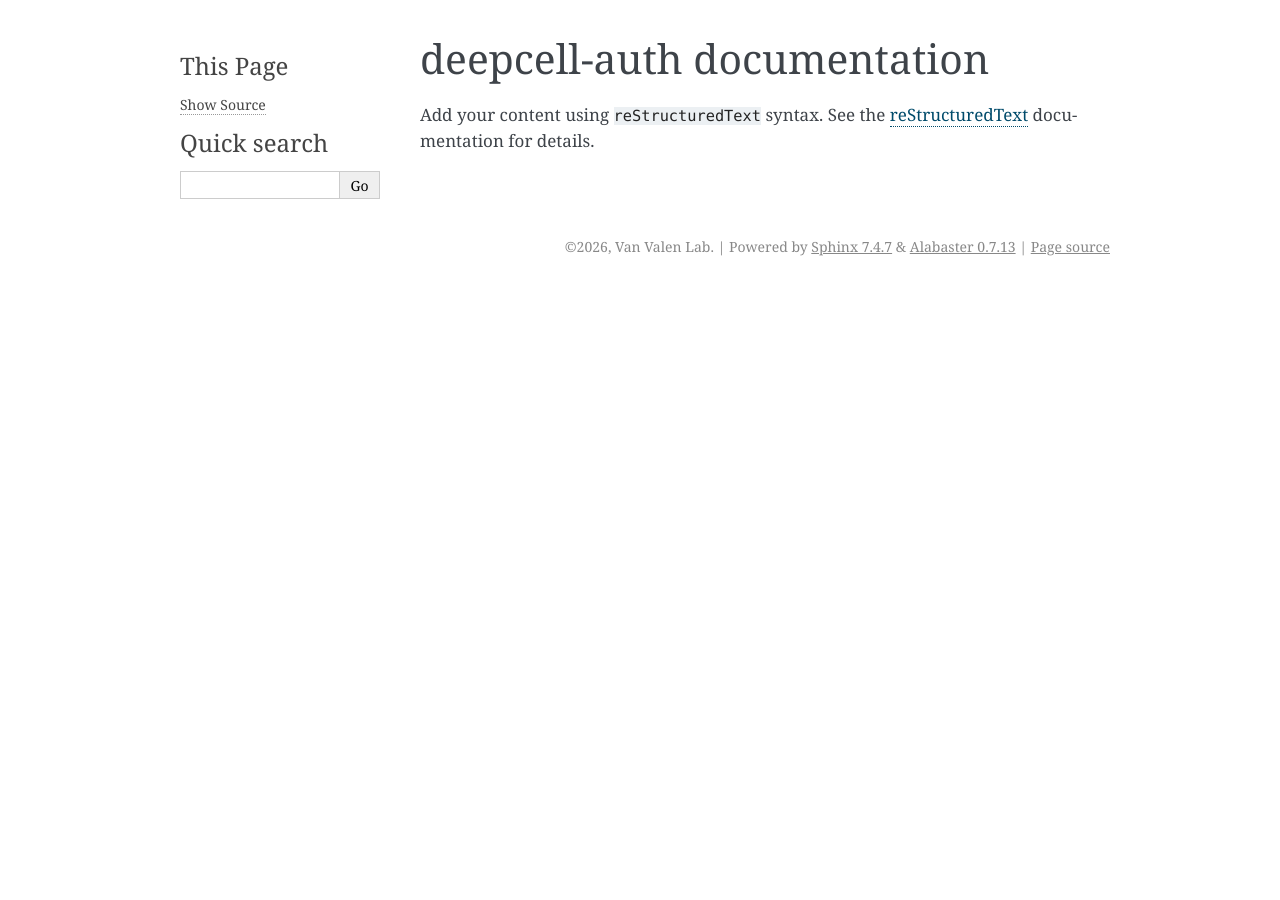
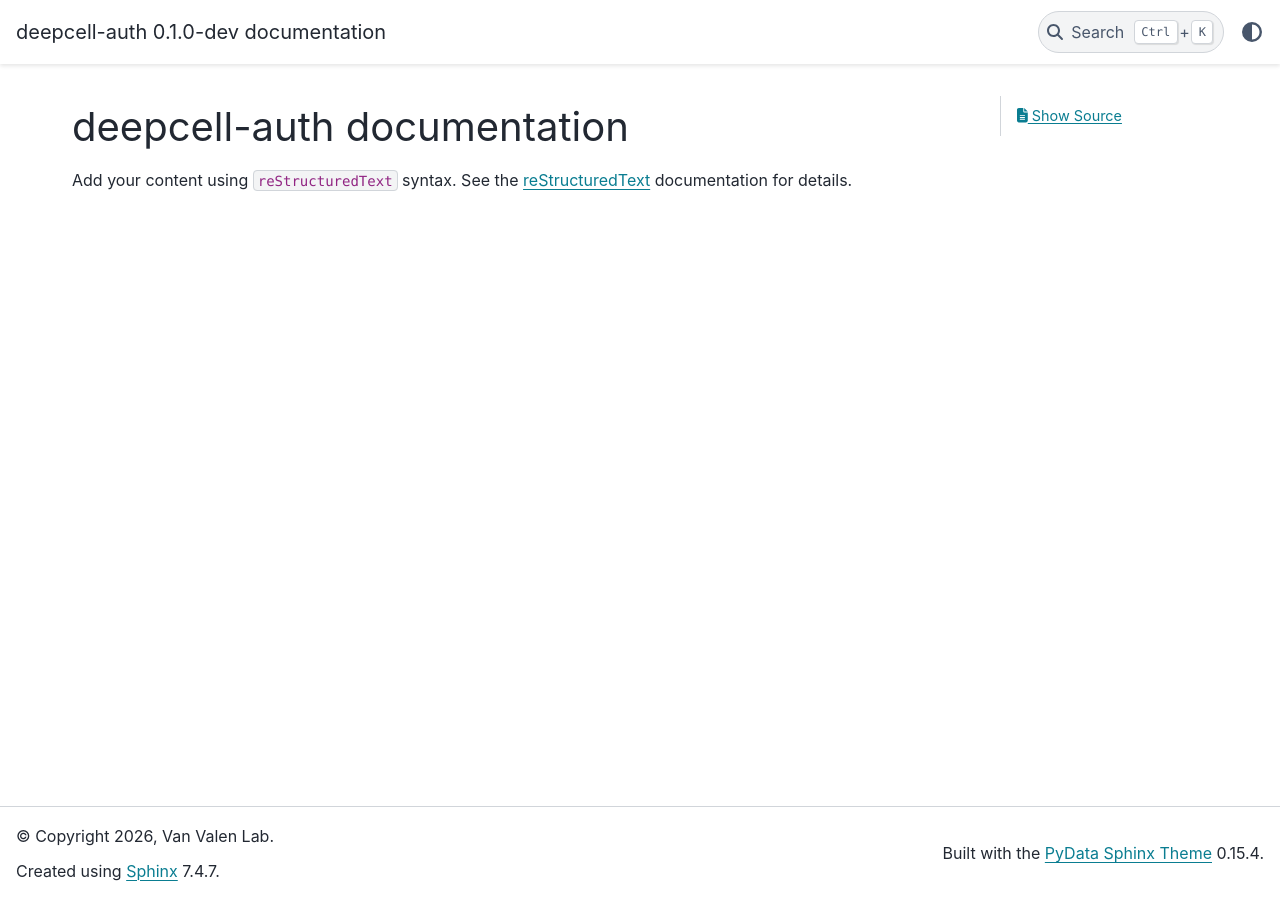
Before and after one commit to vanvalenlab/deepcell-auth, a Sphinx documentation site: the page built from docs/index.rst, in a window 1280 px wide. Built offline with Sphinx 7.4.7 and the PyData theme 0.15.4, drawn with Linux system fonts in a browser that asks for light colours.

Commit message:
DOC: Update doc theme.

```diff
--- a/docs/conf.py
+++ b/docs/conf.py
@@ -24,5 +24,5 @@ exclude_patterns = ['_build', 'Thumbs.db', '.DS_Store']
 # -- Options for HTML output -------------------------------------------------
 # https://www.sphinx-doc.org/en/master/usage/configuration.html#options-for-html-output
 
-html_theme = 'alabaster'
+html_theme = 'pydata_sphinx_theme'
 html_static_path = ['_static']
--- a/pyproject.toml
+++ b/pyproject.toml
@@ -32,6 +32,7 @@ dependencies = [
 doc = [
     "sphinx",
     "numpydoc",
+    "pydata-sphinx-theme",
 ]
 
 [[project.maintainers]]
```
Also changed, not shown: 1 other file.
